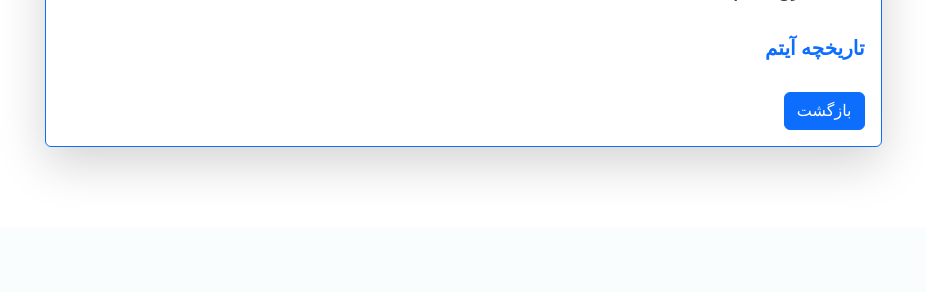
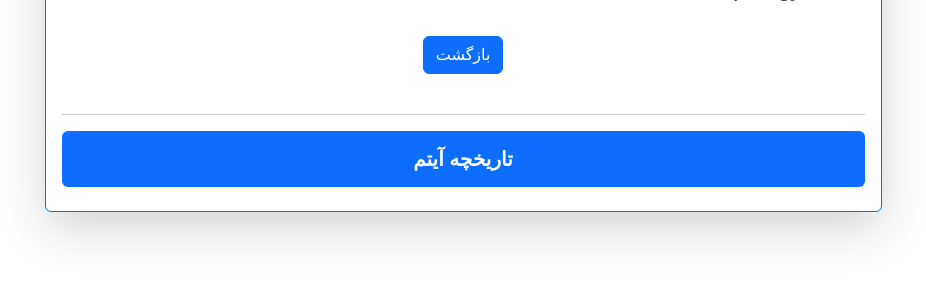
Before and after one commit to Ali-Abbaspour-12/Warehouse, a Flask app: template templates/search_panel/item_detail.html in a window 1280 px wide. Shown: the part 876-1168 px from the top of the page, without its empty margins (177-1103 px from the left). Before the commit the page ends 1051 px from the top, so only its background shows below. Run offline with Flask 3, Linux system fonts and the light colour scheme; the template is opened without the code that fills it, so the values that code supplies are empty; the visitor is signed in with stand-in values (Sample User, id 1); some libraries are stand-ins or nearby versions.

Commit message:
new changes

```diff
--- a/app.py
+++ b/app.py
@@ -61,5 +61,5 @@ app = create_app()
 if __name__ == '__main__':
     with app.app_context():
         db.create_all()
-    #app.run(host="0.0.0.0", debug=True)
-    serve(app, host="0.0.0.0", port=5001)
+    app.run(host="0.0.0.0", port=5001,debug=True)
+    #serve(app, host="0.0.0.0", port=5001)
--- a/templates/search_panel/item_detail.html
+++ b/templates/search_panel/item_detail.html
@@ -33,20 +33,8 @@
                 <li class="list-group-item"><strong>مختوم شده:</strong> {{ item.closed }}</li>
                 <li class="list-group-item"><strong>تاریخ اختتام:</strong> {{ item.closed_time }}</li>
             </ul>
-
-            <!-- تاریخچه آیتم -->
-            <h5 class="fw-bold mb-2 text-primary">تاریخچه آیتم</h5>
-            <ul class="list-group mb-4">
-                {% for history in item.item_history|reverse %}
-                <a href="{{ url_for('search_bp.history_detail', history_id=history.id, item_id=item.id) }}"
-                   class="list-group-item list-group-item-action border-primary">
-                    {{ history.property_code }}
-                </a>
-                {% endfor %}
-            </ul>
-
-            <!-- دکمه‌ها -->
-            <div class="d-flex gap-2">
+<!-- دکمه‌ها -->
+            <div class="d-flex gap-2 justify-content-center">
                 {% if current_user.is_authenticated and current_user.is_admin %}
                 <a href="{{ url_for('search_bp.edit_item', item_id=item.id) }}" class="btn btn-primary">
                     ویرایش آیتم
@@ -56,6 +44,20 @@
                     بازگشت
                 </a>
             </div>
+            <br>
+            <hr>
+            <!-- تاریخچه آیتم -->
+            <h5 class="fw-bold text-center bg-primary text-white p-3 rounded">تاریخچه آیتم</h5>
+            <ul class="list-group text-center">
+                {% for history in item.item_history|reverse %}
+                <a href="{{ url_for('search_bp.history_detail', history_id=history.id, item_id=item.id) }}"
+                   class="list-group-item list-group-item-action border-primary">
+                     {{ history.user }} - {{ history.recipient_delivery }} - {{history.description}}
+                </a>
+                {% endfor %}
+            </ul>
+
+
 
         </div>
 
```
Also changed, not shown: templates/search_panel/search.html (+0 -7 lines), 4 other files.
